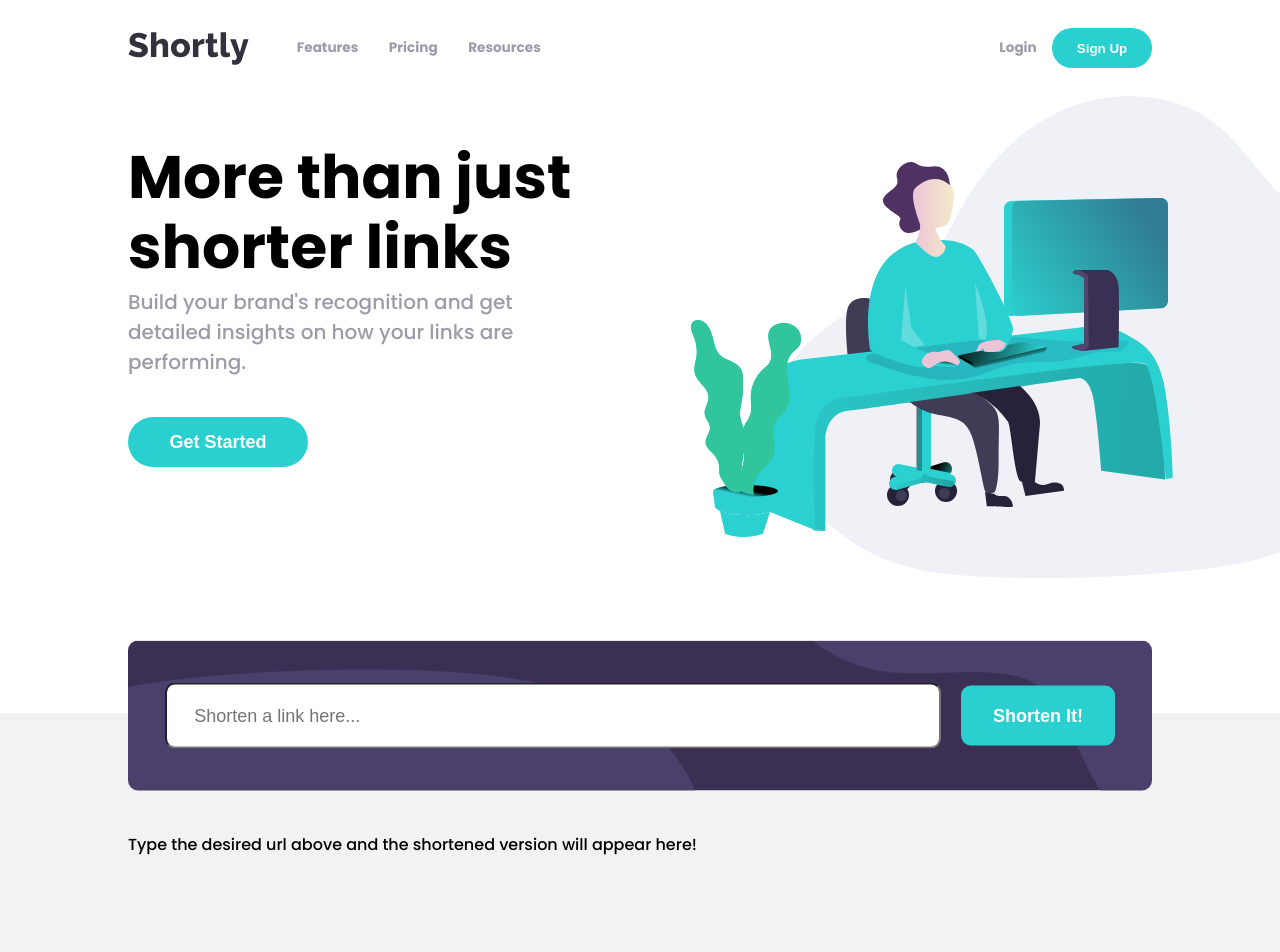
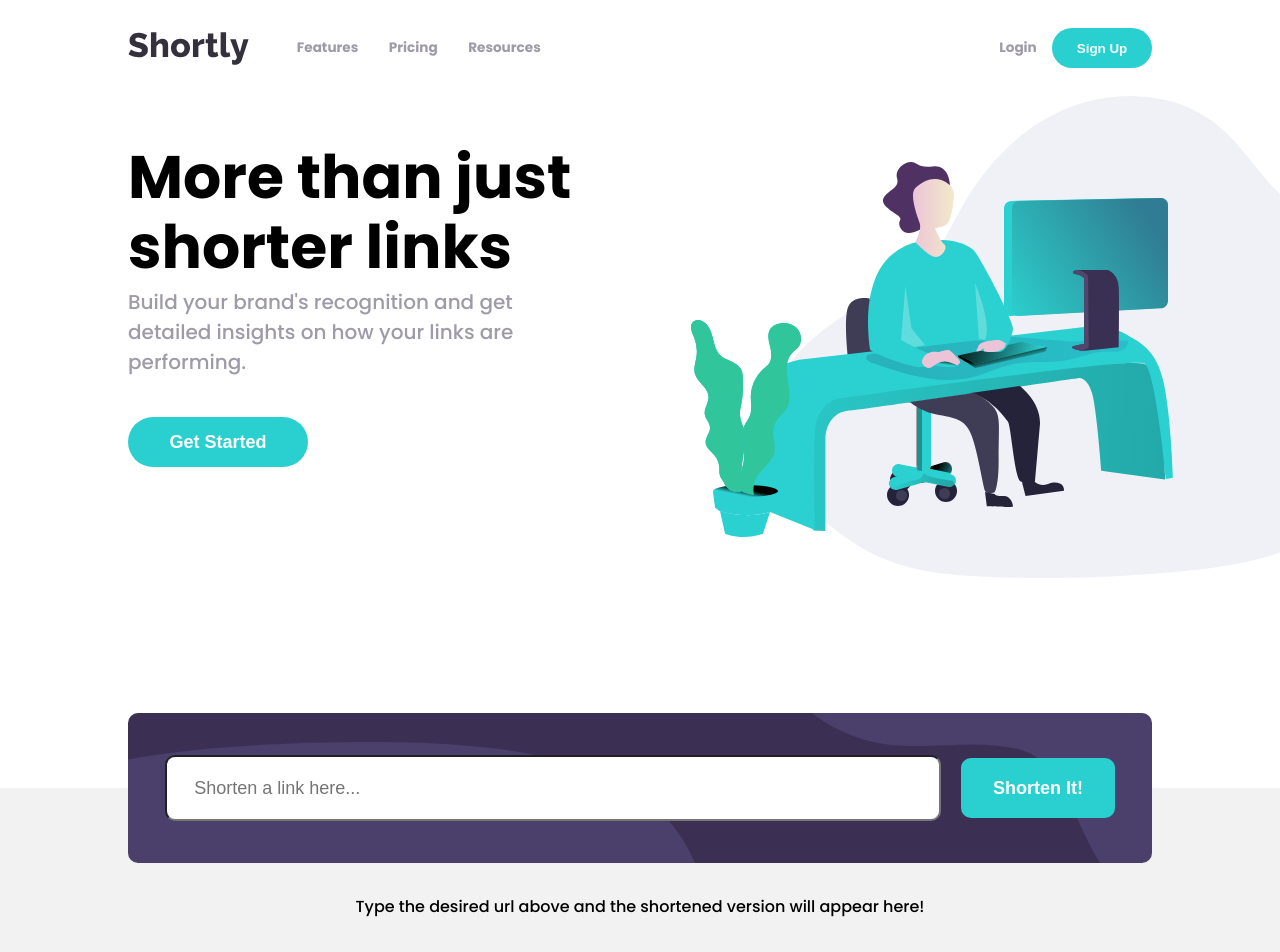
Before and after one commit to kabocha23/URL-Shortener, a React (Create React App) app: page / in a window 1280 px wide. Shown: the top 952 px of the page. Built offline with nearby package versions, Linux system fonts and the light colour scheme.

Commit message:
refining responsive styles

```diff
--- a/src/App.js
+++ b/src/App.js
@@ -17,7 +17,6 @@ const App = () => {
   const [data, setData] = useState([]);
   const [loading, setLoading] = useState(false);
   const [error, setError] = useState('');
-  const [copyBtnText, setCopyBtnText] = useState('Copy');
 
   const toggleIsNav = () => {
       setIsNavExpanded(!isNavExpanded)
@@ -37,6 +36,7 @@ const App = () => {
     }).catch((err) => {
         setError(err);
         console.log(err);
+        console.log(err.response.data.error);
     }).finally(() => {
         setLoading(false);
         console.log(loading);
@@ -48,11 +48,16 @@ const App = () => {
   }
 
   const copyShortenedURL = shortLink => () => {
-    let copiedText = document.getElementById(shortLink).innerText;
+    const copiedText = document.getElementById(shortLink).innerText;
     navigator.clipboard.writeText(copiedText);
-    setCopyBtnText('Copied!');
+
+    const copyBtnId = 'uhl-copy' + shortLink;
+    const copyBtn = document.getElementById(copyBtnId);
+    copyBtn.textContent = 'Copied!';
+    copyBtn.style.background = 'hsl(257, 27%, 26%)';
     setTimeout(() => {
-        setCopyBtnText('Copy');
+      copyBtn.textContent ='Copy';
+      copyBtn.style.background = 'hsl(180, 66%, 49%)';
     }, 2000);
 };
 
@@ -69,7 +74,6 @@ const App = () => {
         setUrlSubmission={setUrlSubmission}
         submitURL={submitURL}
         copyShortenedURL={copyShortenedURL}
-        copyBtnText={copyBtnText}
         data={data}
         error={error}
         loading={loading}
--- a/src/components/3. URL/URL.css
+++ b/src/components/3. URL/URL.css
@@ -1,41 +1,36 @@
 
 .url-container {
-    position: relative;
     width: 100%;
-    background-color: hsl(0, 0%, 95%);
-}
-
-/* container for input form and links history */
-.url-sub {
-    display: flex;
-    flex-flow: column wrap;
-    position: absolute;
-    width: 80%;
-    height: auto;
-    max-width: 1281px;
-    top: 190px;
-    left: 50%;
-    transform: translate(-50%, -50%);
-    overflow: hidden;
 }
 
 /* form for entering links */
+.url-sub-1 {
+    background: linear-gradient(
+        to top,
+        hsl(0, 0%, 95%) 0%,
+        hsl(0, 0%, 95%) 50%,
+        white 50%,
+        white 100%
+    )
+}
 .url-input {
     position: relative;
     display: flex;
     height: 150px;
-    width: 100%;
-    margin-bottom: 25px;
+    width: 80%;
+    max-width: 1281px;
+    margin-left: auto;
+    margin-right: auto;
     border-radius: 10px;
     background-color: hsl(257, 27%, 26%);
     background-image: url('../../images/bg-shorten-desktop.svg');
 }
 /* loading display */
 .loading-text {
+    position: absolute;
     display: flex;
     justify-content: center;
     align-items: center;
-    position: absolute;
     width: 100%;
     height: 100%;
     border-radius: 10px;
@@ -90,11 +85,17 @@
 }
 
 /* list of past searches */
+.url-sub-2 {
+    height: 100%;
+    padding-top: 15px;
+    background-color: hsl(0, 0%, 95%);
+}
 .url-history {
-    height: 350px;
-    width: 100%;
-    padding-right: 10px;
-    box-sizing: content-box;
+    max-height: 300px;
+    width: 80%;
+    max-width: 1281px;
+    margin-left: auto;
+    margin-right: auto;
     overflow-y: scroll;
     overflow-x: hidden;
 }
@@ -102,8 +103,7 @@
     display: flex;
     flex-flow: row wrap;
     height: 75px;
-    width: 96%;
-    padding: 0 2%;
+    width: 100%;
     margin-bottom: 15px;
     background-color: white;
     border-radius: 10px;
@@ -116,7 +116,7 @@
     cursor: pointer;
 }
 .uhl-original {
-    margin-right: auto;
+    margin-left: 25px;
     color: hsl(260, 8%, 14%);
 }
 .uhl-original:hover {
@@ -137,23 +137,26 @@
     width: 75px;
     height: 50%;
     margin-left: 25px;
+    margin-right: 25px;
     border-radius: 5px;
     border: none;
     color: white;
     background-color: hsl(180, 66%, 49%);
     font-size: 14px;
     font-weight: 700;
-}
-.uhl-copy.copied {
-    background-color: hsl(257, 27%, 26%)!important;
+    transition: all ease-in-out 0.2s;
 }
 .uhl-copy:hover {
     cursor: pointer;
     background-color: hsl(180, 70%, 60%);
 }
 
+.url-history-temp {
+    text-align: center;
+}
+
 .url-history::-webkit-scrollbar {
-    width: 10px;
+    width: 5px;
 }
 
 .url-history::-webkit-scrollbar-track {
@@ -161,7 +164,7 @@
 }
 
 .url-history::-webkit-scrollbar-thumb {
-    background-color: hsl(0, 0%, 95%);
+  background-color: darkgrey;
 }
 
 @media(max-width: 961px) {
@@ -190,6 +193,12 @@
 }
 
 @media(max-width: 641px) {
+    .url-sub-2 {
+        max-height: 600px;
+    }
+    .url-history {
+        height: auto;
+    }
     .url-history-link {
         flex-flow: column nowrap;
         align-items: center;
@@ -199,13 +208,14 @@
     .uhl-original {
         display: flex;
         margin-left: 10px;
+        margin-right: auto;
         height: 30%;
         align-items: center;
     }
     .url-history-link hr {
         display: block;
         width: 100%;
-        height: 1px;
+        height: 2px;
         margin: 0;
         border: none;
         background-color: hsl(0, 0%, 95%);
--- a/src/components/3. URL/URL.js
+++ b/src/components/3. URL/URL.js
@@ -2,11 +2,11 @@ import React from 'react';
 
 import './URL.css';
 
-const URL = ( { urlSubmission, setUrlSubmission, submitURL, copyShortenedURL, copyBtnText, data, error, loading }) => {
+const URL = ( { urlSubmission, setUrlSubmission, submitURL, copyShortenedURL, copied, data, error, loading }) => {
 
     return (
         <div className='url-container'>
-            <div className='url-sub'>
+            <div className='url-sub-1'>
                 <div className='url-input'>
                     {loading && <div className="loading-text"><p>Loading you shortened link...</p></div>}
                     <form onSubmit={submitURL}>
@@ -20,6 +20,8 @@ const URL = ( { urlSubmission, setUrlSubmission, submitURL, copyShortenedURL, co
                         <button type='submit'>Shorten It!</button>
                     </form>
                 </div>
+            </div>
+            <div className='url-sub-2'>
                 <div className='url-history'>
                     {data.length
                          ? data.map((data) => (
@@ -36,12 +38,12 @@ const URL = ( { urlSubmission, setUrlSubmission, submitURL, copyShortenedURL, co
                                 >{data.result.full_short_link2}</a>
                                 <button
                                     id={'uhl-copy'+data.result.code}
-                                    className={copyBtnText == 'Copied!' ? 'uhl-copy copied' : 'uhl-copy'}
+                                    className='uhl-copy'
                                     onClick={copyShortenedURL(data.result.code)}
-                                >{copyBtnText}</button>
+                                >Copy</button>
                             </div>
                         ))
-                        : <div>
+                        : <div className='url-history-temp'>
                             <p>Type the desired url above and the shortened version will appear here!</p>
                         </div>
                     }
--- a/src/components/4. Advanced/Advanced.css
+++ b/src/components/4. Advanced/Advanced.css
@@ -4,7 +4,6 @@
 .advanced-container {
     width: 100%;
     background-color: hsl(0, 0%, 95%);
-    padding-top: 500px;
     padding-bottom: 100px;
 }
 
@@ -14,6 +13,7 @@
     max-width: 1281px;
     margin-left: auto;
     margin-right: auto;
+    padding-top: 50px;
 }
 .advanced-sub hr {
     position: absolute;
@@ -89,6 +89,9 @@
         margin-top: 75px;
     }
 
+    .advanced-sub {
+        padding-top: 25px;
+    }
     .advanced-sub hr {
         height: 50%;
         width: 10px;
--- a/src/components/6. Footer/Footer.css
+++ b/src/components/6. Footer/Footer.css
@@ -23,10 +23,14 @@
     z-index: 15;
 }
 .footer-header-brand {
+    display: flex;
     width: 100%;
     margin-right: auto;
     z-index: 15;
     filter: brightness(0) invert(1);
+}
+.footer-header-brand img {
+    height: 40px;
 }
 
 
@@ -89,3 +93,41 @@
     cursor: pointer;
     filter: sepia(98%) saturate(2187%) hue-rotate(121deg) brightness(88%) contrast(81%);
 }
+
+@media(max-width: 961px) {
+    .footer-content {
+        flex-flow: column nowrap;
+    }
+
+    .footer-header {
+        width: 100%;
+        margin-left: auto;
+        margin-right: auto;
+        margin-bottom: 30px;
+    }
+    .footer-header-brand img {
+        height: 40px;
+        margin-left: auto;
+        margin-right: auto;
+    }
+
+
+    .footer-body {
+        flex-flow: column nowrap;
+        text-align: center;
+        margin-left: auto;
+        margin-right: auto;
+        margin-bottom: 30px;
+    }
+
+    .footer-body-sub {
+        margin: 0;
+    }
+
+    .footer-contacts {
+        width: 20%;
+        margin-left: auto;
+        margin-right: auto;
+        justify-content: space-evenly;
+    }
+}
```
